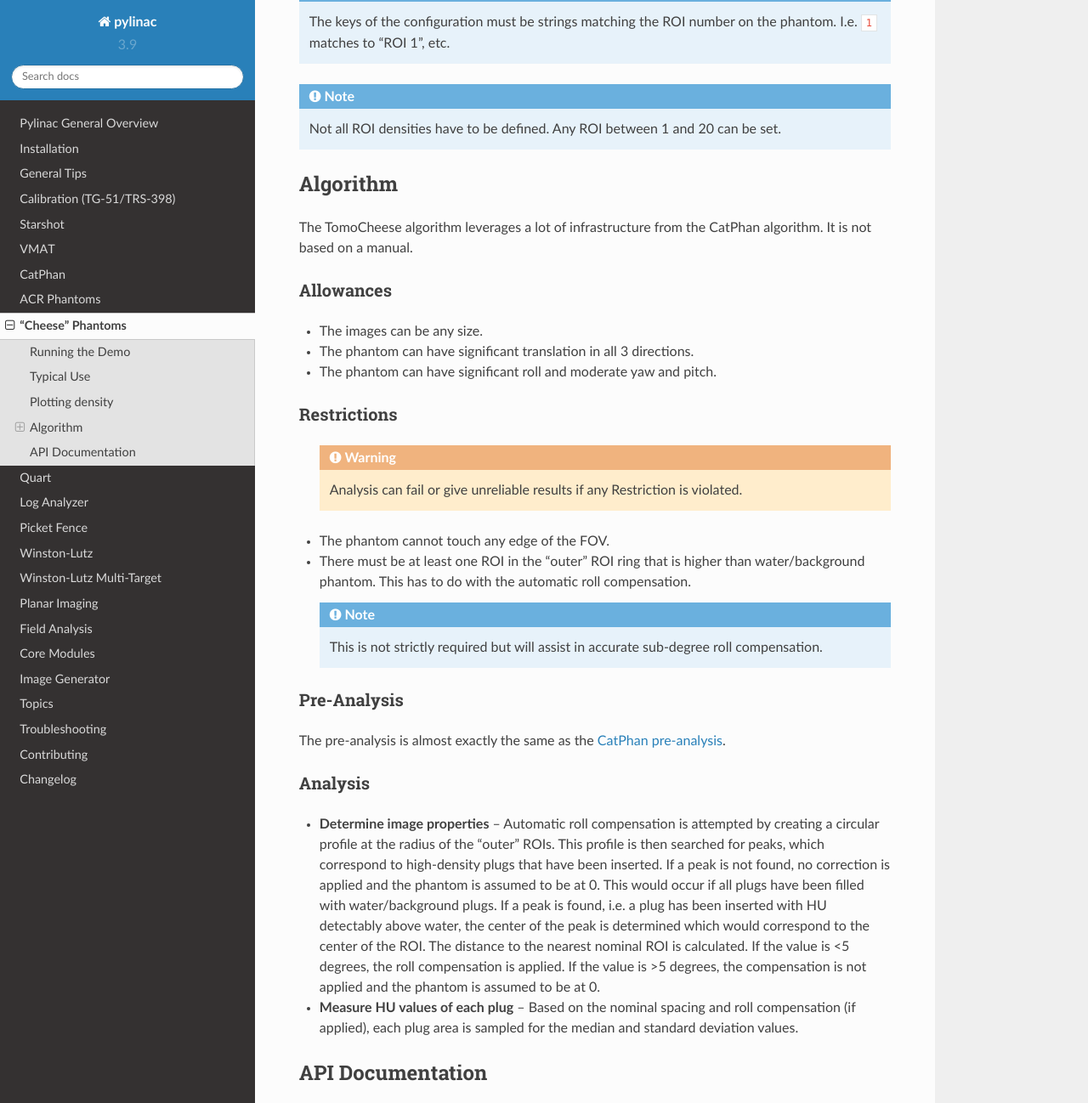
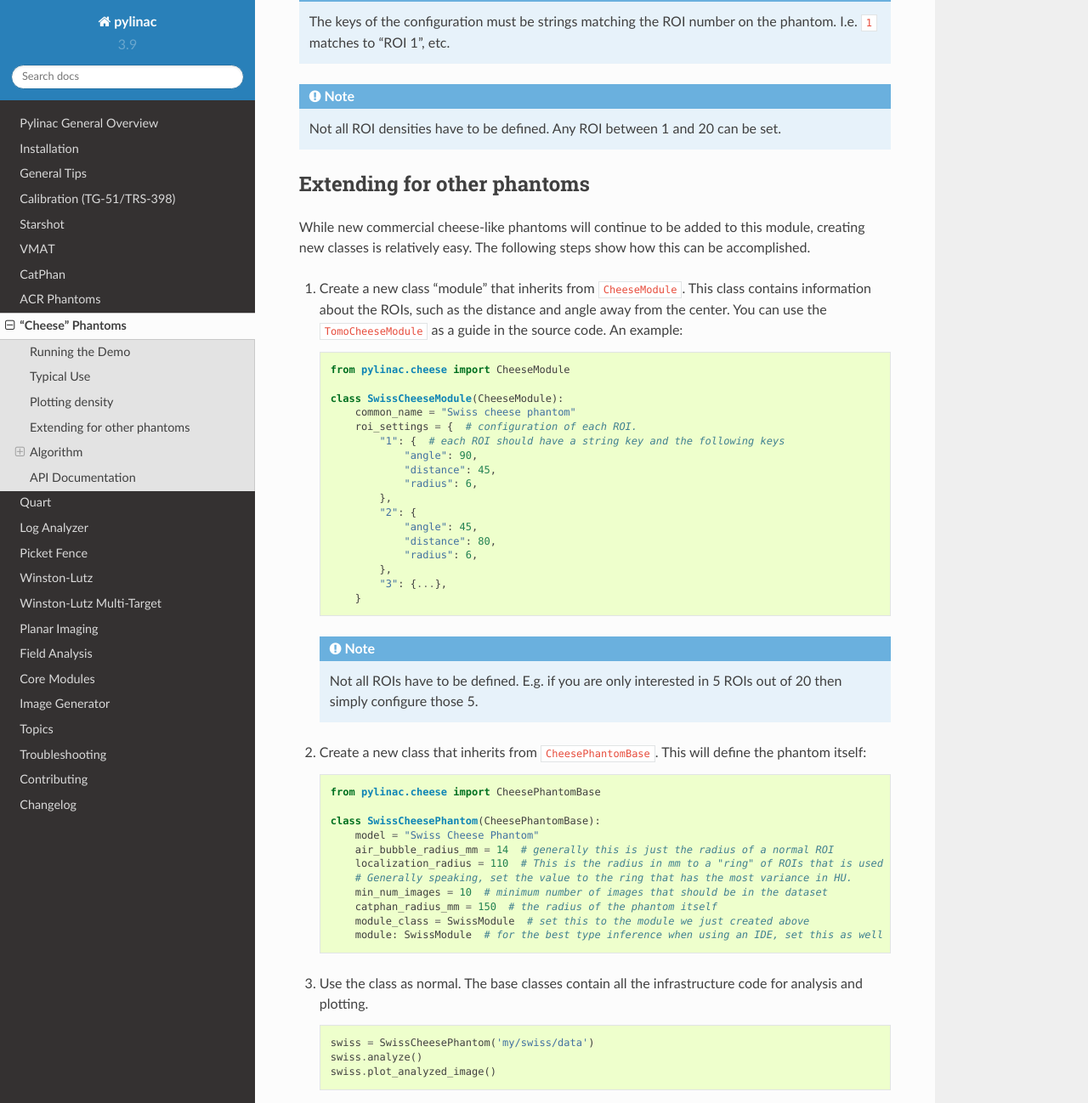
Before and after one commit to jrkerns/pylinac, a Sphinx documentation site: the page built from docs/source/cheese.rst, in a window 1280 px wide and 1400 px high, scrolled down 2754 px, cut to the strip 0-1298 px from the top of the window. Shown: the whole strip at 85% size. Built offline with Sphinx 7.4.7 and the Read the Docs theme 2.0.0, drawn with Linux system fonts in a browser that asks for light colours.

Commit message:
refactor for easier extensibility

```diff
--- a/docs/source/cheese.rst
+++ b/docs/source/cheese.rst
@@ -150,6 +150,66 @@ This will plot a simple HU vs density graph.
 
     Not all ROI densities have to be defined. Any ROI between 1 and 20 can be set.
 
+.. _extending_cheese_phantom:
+
+Extending for other phantoms
+----------------------------
+
+While new commercial cheese-like phantoms will continue to be added to this module,
+creating new classes is relatively easy. The following steps show how this can be accomplished.
+
+#. Create a new class "module" that inherits from ``CheeseModule``. This
+   class contains information about the ROIs, such as the distance and angle away from the center.
+   You can use the ``TomoCheeseModule`` as a guide in the source code. An example:
+
+   .. code-block:: python
+
+        from pylinac.cheese import CheeseModule
+
+        class SwissCheeseModule(CheeseModule):
+            common_name = "Swiss cheese phantom"
+            roi_settings = {  # configuration of each ROI.
+                "1": {  # each ROI should have a string key and the following keys
+                    "angle": 90,
+                    "distance": 45,
+                    "radius": 6,
+                },
+                "2": {
+                    "angle": 45,
+                    "distance": 80,
+                    "radius": 6,
+                },
+                "3": {...},
+            }
+
+   .. note::
+
+        Not all ROIs have to be defined. E.g. if you are only interested in 5 ROIs out of 20 then simply configure those 5.
+
+#. Create a new class that inherits from ``CheesePhantomBase``. This will define the phantom itself:
+
+   .. code-block:: python
+
+        from pylinac.cheese import CheesePhantomBase
+
+        class SwissCheesePhantom(CheesePhantomBase):
+            model = "Swiss Cheese Phantom"
+            air_bubble_radius_mm = 14  # generally this is just the radius of a normal ROI
+            localization_radius = 110  # This is the radius in mm to a "ring" of ROIs that is used for localization and roll determination.
+            # Generally speaking, set the value to the ring that has the most variance in HU.
+            min_num_images = 10  # minimum number of images that should be in the dataset
+            catphan_radius_mm = 150  # the radius of the phantom itself
+            module_class = SwissModule  # set this to the module we just created above
+            module: SwissModule  # for the best type inference when using an IDE, set this as well to the new module. Note it's only a type annotation!!
+
+#. Use the class as normal. The base classes contain all the infrastructure code for analysis and plotting.
+
+   .. code-block:: python
+
+        swiss = SwissCheesePhantom('my/swiss/data')
+        swiss.analyze()
+        swiss.plot_analyzed_image()
+
 
 Algorithm
 ---------
```
Also changed, not shown: docs/source/changelog.rst (+10 -0 lines), 5 other files.
